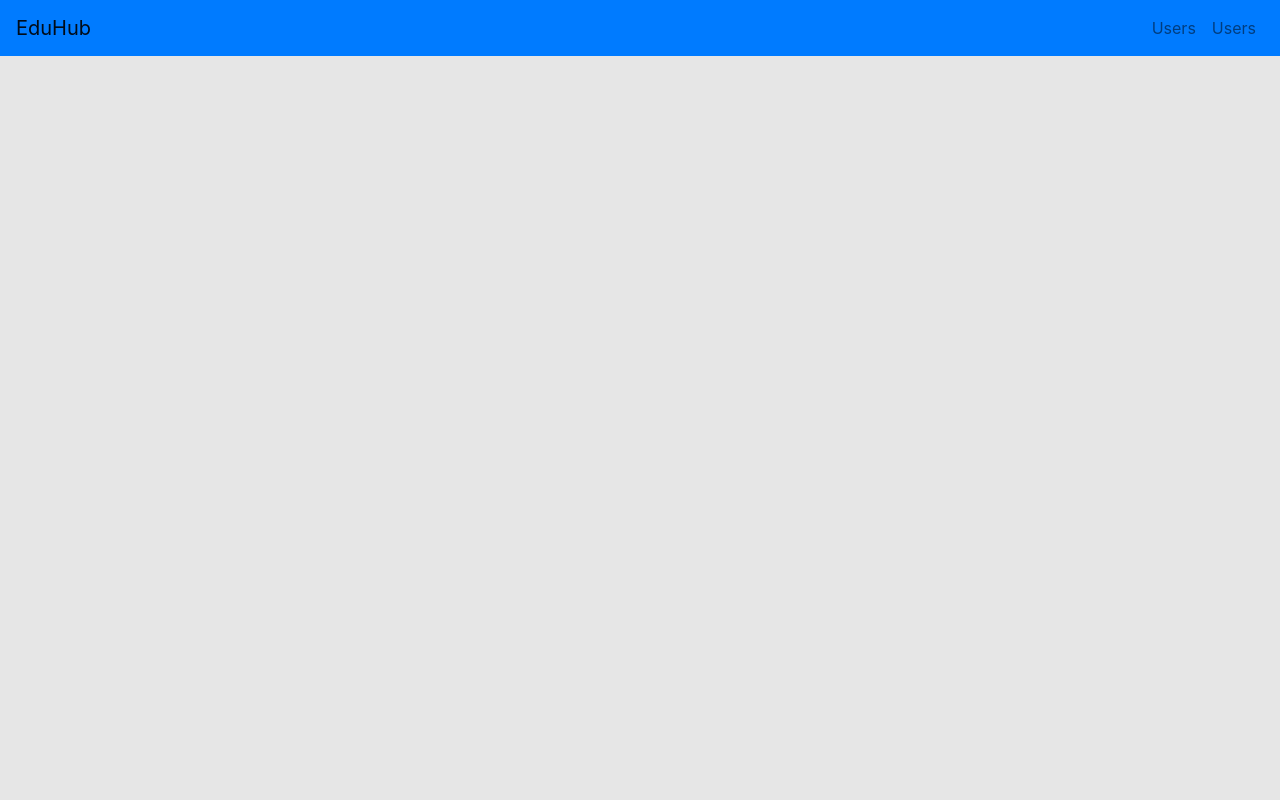
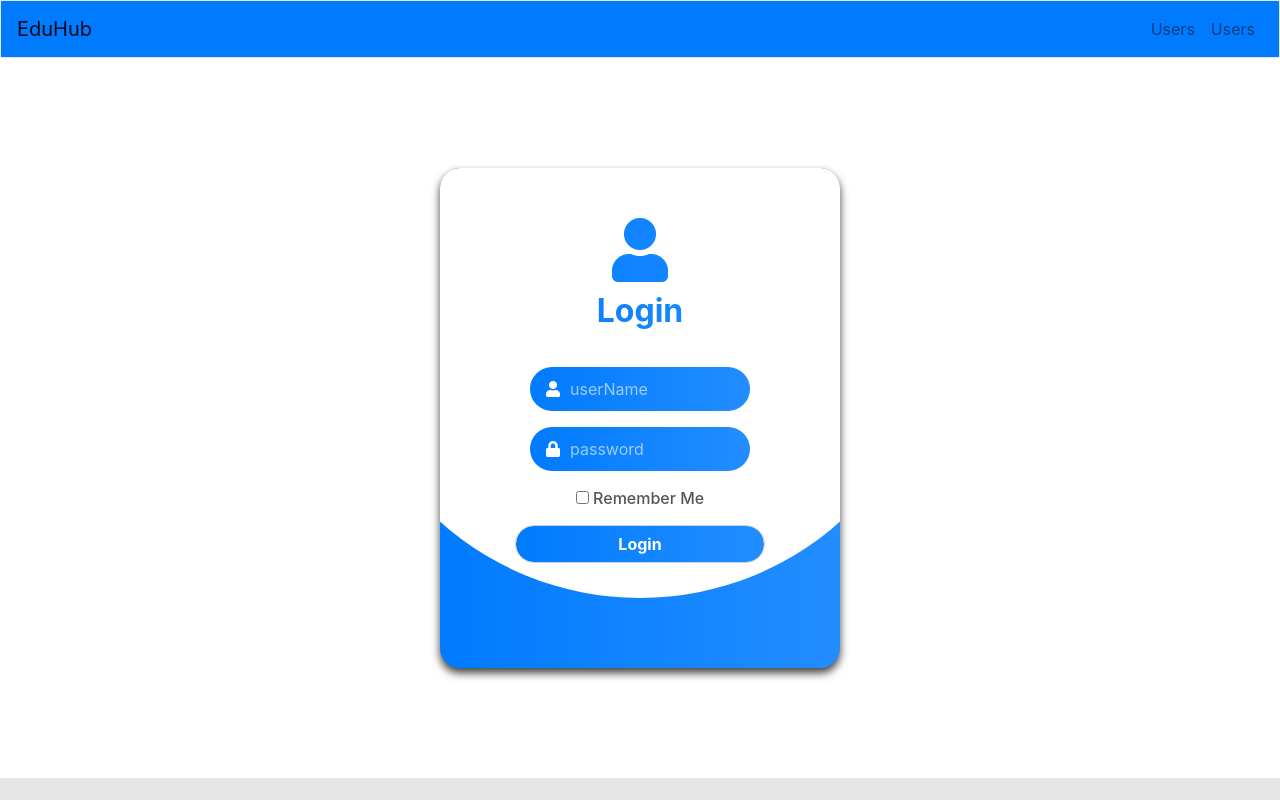
Before and after one commit to aniketjha1729/EduHub, a React (Create React App) app: page / in a window 1280 px wide. Built offline with nearby package versions, Linux system fonts and the light colour scheme; no server answers.

Commit message:
user login ui

```diff
--- a/src/App.css
+++ b/src/App.css
@@ -1,3 +1,9 @@
+* {
+  margin: 0;
+  padding: 0;
+  box-sizing: border-box;
+}
+
 body {
-  background-color: #e6e6e6;
+  background-color: #e6e6e6 !important;
 }
--- a/src/App.js
+++ b/src/App.js
@@ -2,7 +2,6 @@ import React, { Fragment, useEffect } from "react";
 import { BrowserRouter as Router, Route, Switch } from "react-router-dom";
 import Routes from "./routing/Routes";
 import "./App.css";
-
 import { Provider } from "react-redux";
 import store from "./store";
 import setAuthToken from "./utils/setAuthToken";
--- a/src/components/admin/AdminNoticesTable.js
+++ b/src/components/admin/AdminNoticesTable.js
@@ -138,13 +138,13 @@ const AdminNoticesTable = (props) => {
             <table className="table">
               <thead>
                 <tr>
-                  <th scope="col">S.No</th>
-                  <th scope="col">Heading</th>
-                  <th scope="col">Date</th>
-                  <th scope="col">Creator</th>
-                  <th scope="col">Download</th>
-                  <th scope="col">Status</th>
-                  <th scope="col" colSpan="2">
+                  <th className="text-center" scope="col">S.No</th>
+                  <th className="text-center" scope="col">Heading</th>
+                  <th className="text-center" scope="col">Date</th>
+                  <th className="text-center" scope="col">Creator</th>
+                  <th className="text-center" scope="col">Download</th>
+                  <th className="text-center" scope="col">Status</th>
+                  <th className="text-center" scope="col">
                     Action
                   </th>
                 </tr>
@@ -152,11 +152,11 @@ const AdminNoticesTable = (props) => {
               <tbody>
                 {allNotices.map((notice, index) => (
                   <tr key={index} className={index % 2 == 0 ? "tdcolors" : ""}>
-                    <th scope="row">{index}</th>
-                    <td>{notice.content}</td>
-                    <td>{new Date(notice.date).toLocaleDateString()}</td>
-                    <td>{notice.postedBy}</td>
-                    <td>
+                    <th className="text-center" scope="row">{index}</th>
+                    <td className="text-center">{notice.content}</td>
+                    <td className="text-center">{new Date(notice.date).toLocaleDateString()}</td>
+                    <td className="text-center">{notice.postedBy}</td>
+                    <td className="text-center">
                       <i
                         onClick={() =>
                           downloadFile(
@@ -165,19 +165,19 @@ const AdminNoticesTable = (props) => {
                             notice.file_mimetype
                           )
                         }
-                        class="fas fa-cloud-download-alt fa-2x"
+                        className="fas fa-cloud-download-alt fa-2x"
                         style={{ cursor: "pointer" }}
                       ></i>
                       &nbsp;
                     </td>
-                    <td>
+                    <td className="text-center">
                       {notice.isVerified ? (
-                        <i class="fas fa-clipboard-check fa-2x"></i>
+                        <i className="fas fa-clipboard-check fa-2x"></i>
                       ) : (
-                        <i class="fas fa-flask fa-2x"></i>
+                        <i className="fas fa-flask fa-2x"></i>
                       )}
                     </td>
-                    <td>
+                    <td className="text-center">
                       <button
                         onClick={() => deleteNotice(notice._id)}
                         type="button"
@@ -200,7 +200,7 @@ const AdminNoticesTable = (props) => {
                           type="button"
                           className="btn btn-secondary"
                         >
-                          <i class="fas fa-ban"></i> &nbsp; Spam
+                          <i className="fas fa-ban"></i> &nbsp; Spam
                         </button>
                       )}
                     </td>
--- a/src/components/navbar/UserNavbar.js
+++ b/src/components/navbar/UserNavbar.js
@@ -1,13 +1,17 @@
 import React from "react";
-
+import "./navbar.css";
 const UserNavbar = () => {
   return (
     <>
-      <nav className="navbar navbar-expand-lg navbar-light bg-primary">
+      <nav className="navbar navbar-expand-lg navbar-light bg-primary divSticky">
         <a href="" className="navbar-brand">
           EduHub
         </a>
-        <button className="navbar-toggler" data-toggle="collapse" data-target="#navbarMenu">
+        <button
+          className="navbar-toggler"
+          data-toggle="collapse"
+          data-target="#navbarMenu"
+        >
           <span className="navbar-toggler-icon"></span>
         </button>
         <div className="collapse navbar-collapse" id="navbarMenu">
--- a/src/components/navbar/navbar.css
+++ b/src/components/navbar/navbar.css
@@ -1,12 +1,12 @@
 .admin-navbar {
-    background-color: rgb(0,123,255);
+  background-color: rgb(0, 123, 255);
   height: 60px;
   display: flex;
   justify-content: start;
   align-items: center;
 }
 
-  .navHeading{
+.navHeading {
   margin-left: 50%;
   color: white;
 }
@@ -18,7 +18,7 @@
 }
 
 .nav-menu {
-    background-color: rgb(0,123,255);
+  background-color: rgb(0, 123, 255);
   width: 220px;
   height: 100vh;
   display: flex;
@@ -64,7 +64,7 @@
 }
 
 .navbar-toggle {
-    background-color: rgb(0,123,255);
+  background-color: rgb(0, 123, 255);
   width: 100%;
   height: 80px;
   display: flex;
@@ -75,6 +75,11 @@
 span {
   margin-left: 16px;
 }
-  .navv{
+.navv {
   width: 250px;
 }
+.divSticky {
+  position: sticky;
+  top: -1px;
+  margin: 0px;
+}
--- /dev/null
+++ b/src/components/user/UserLogin.js
@@ -0,0 +1,57 @@
+import React from "react";
+import "./css/userlogin.css";
+const UserLogin = () => {
+  return (
+    <div className="userLogin">
+      <div className="login-container">
+        <div className="card login-card">
+          <div className="card-body">
+            <div className="circle"></div>
+            <header className="login-head text-center">
+              <i className="fas fa-user fa-2x"></i>
+              <p>Login</p>
+            </header>
+            <form action="" className="main-form text-center">
+              <div className="form-group my-0">
+                <label className="my-0">
+                  <i className="fas fa-user login-icon"></i>
+                  <input
+                    type="text"
+                    className="login-input"
+                    placeholder="userName"
+                  />
+                </label>
+              </div>
+              <div className="form-group my-0">
+                <label className="my-0">
+                  <i className="fas fa-lock login-icon"></i>
+                  <input
+                    type="password"
+                    className="login-input"
+                    placeholder="password"
+                  />
+                </label>
+              </div>
+              <label className="login-check_1">
+                <input type="checkbox" />
+                &nbsp;Remember Me
+              </label>
+              <div className="form-group">
+                <label>
+                  <input
+                    type="button"
+                    className="form-control login-button"
+                    value="Login"
+                  />
+                </label>
+              </div>
+              {/* <span className="check_1">Forget Password</span> */}
+            </form>
+          </div>
+        </div>
+      </div>
+    </div>
+  );
+};
+
+export default UserLogin;
--- /dev/null
+++ b/src/components/user/css/userlogin.css
@@ -0,0 +1,96 @@
+.userLogin {
+  background-color: white;
+  min-height: 90vh;
+  display: flex;
+  align-items: center;
+  justify-content: center;
+}
+
+.login-container {
+  min-width: 400px;
+  border-radius: 20px;
+}
+
+.login-card {
+  border-radius: 20px;
+  height: 500px;
+  background-image: linear-gradient(to right, rgb(0,123,255),rgb(35, 141, 255));
+  border: none;
+  overflow: hidden;
+  box-shadow: 0 5px 8px #414141;
+  z-index: 0;
+  box-sizing: border-box;
+}
+
+.circle {
+  position: absolute;
+  bottom: -230px;
+  left: 50%;
+  transform: translate(-50%, -50%);
+  background: #fff;
+  clip-path: circle(50%);
+  height: 600px;
+  width: 600px;
+  z-index: -1;
+  overflow: hidden;
+}
+
+.login-head {
+  margin-top: 30px;
+  font-size: 32px;
+  margin-bottom: 10px;
+  font-weight: 700;
+  background-image: linear-gradient(to right, rgb(0,123,255),rgb(35, 141, 255));
+  color: transparent;
+  background-clip: text;
+}
+
+.login-icon {
+  position: relative;
+  display: block;
+  left: -87px;
+  top: 30px;
+  color: rgb(255, 255, 255);
+}
+.login-button {
+  width: 250px;
+  border-radius: 25px;
+  background-image: linear-gradient(to right, rgb(0,123,255),rgb(35, 141, 255));
+  color: #fff;
+  font-weight: 700;
+  cursor: pointer;
+}
+
+.login-input {
+  width: 220px;
+  padding: 10px;
+  padding-left: 40px;
+  border-radius: 25px;
+  background-image: linear-gradient(to right, rgb(0,123,255),rgb(35, 141, 255));
+  color: #fff;
+  border: none;
+  display: block;
+}
+
+.login-input::placeholder {
+  color: #fff;
+  opacity: 0.6;
+}
+
+.login-input:focus {
+  border: none;
+  outline: none;
+}
+
+.login-check_1 {
+  font-weight: 500;
+  color: rgb(85, 85, 85);
+  margin: 15px auto;
+  cursor: pointer;
+}
+
+@media (max-width: 768px) {
+  .login-container {
+    max-width: 100%;
+  }
+}
--- a/src/pages/Home.js
+++ b/src/pages/Home.js
@@ -1,7 +1,12 @@
 import React from "react";
+import UserLogin from "../components/user/UserLogin";
 
 const Home = () => {
-  return <div></div>;
+  return (
+    <>
+      <UserLogin />
+    </>
+  );
 };
 
 export default Home;
```
Also changed, not shown: src/components/admin/AdminDashboardTable.js (+33 -21 lines). Lines whose indentation alone changed are shown as unchanged.
